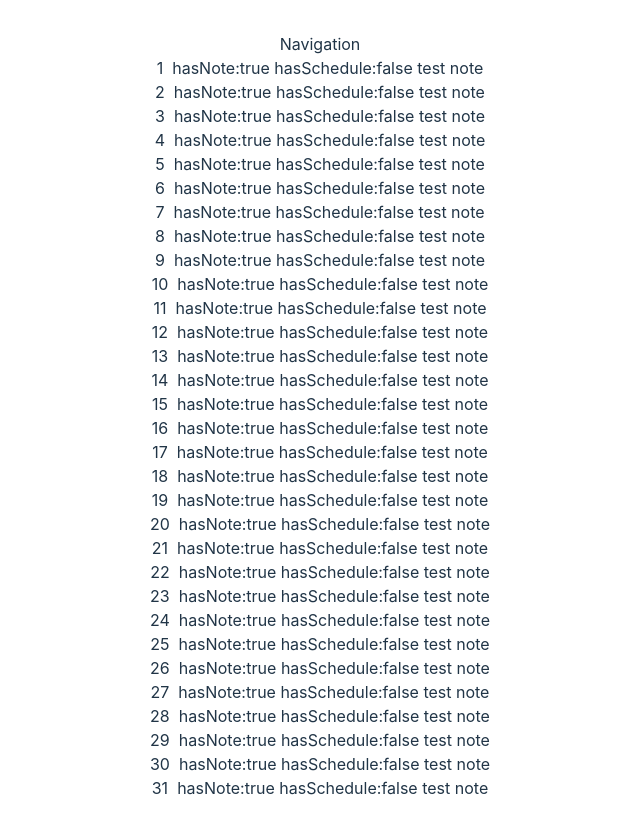
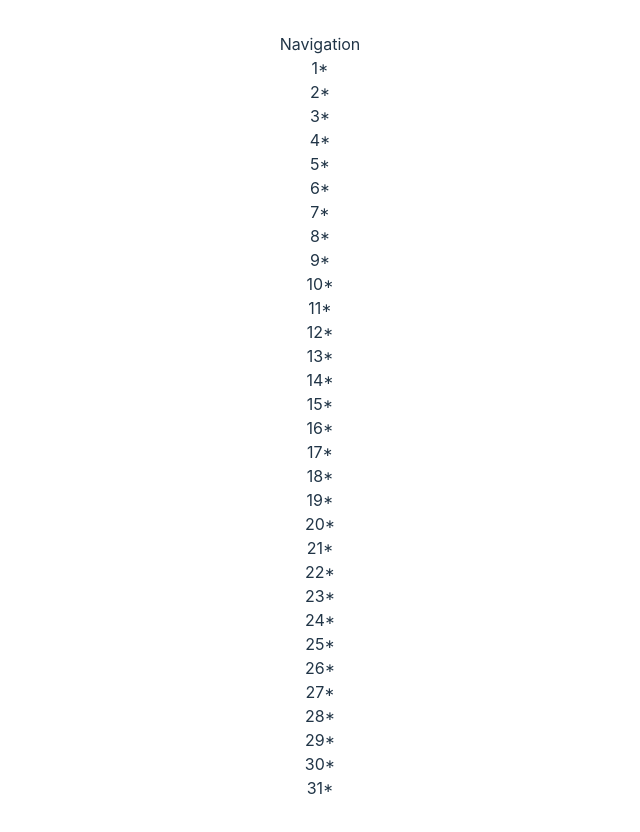
Before and after one commit to ELAGCode/Calendeer, a React (Vite) app: page / in a window 1280 px wide. Shown: the whole page, without its empty margins (320-960 px from the left). Built offline with nearby package versions, Linux system fonts and the light colour scheme.

Commit message:
Refactored calendar typings. added mock data. created edit modal logic. added more states.

```diff
--- a/src/components/Calendar.tsx
+++ b/src/components/Calendar.tsx
@@ -1,19 +1,23 @@
 import { FC, useEffect, useState } from "react";
+import EditCellModal from "./EditCellModal";
+import { mockData } from "./mockData";
 
 export type calendarType = {
-  props: string | any;
+  calendarData: calendarCellType[] | any[];
 };
 
-export type calendarCell = {
-  dayNumber: number;
+export type calendarCellType = {
+  day: number,
+  month: number,
+  year: number,
   hasSchedule: boolean;
   hasNote: boolean;
   note: {
-      text: string;
+    text: string;
   };
   schedule: {
-      date: string;
-      details: {};
+    date: string;
+    details: {};
   };
 };
 
@@ -24,8 +28,23 @@ export type calendarCellObjectType = {
 const daysInMonth = (year: number, month: number) =>
   new Date(year, month, 0).getDate();
 
-const Calendar: FC<calendarType> = ({ }) => {
+const month = new Date().getMonth();
+const year = new Date().getFullYear();
 
+const Calendar: FC<calendarType> = ({ calendarData }) => {
+
+  const [modalOpen, setModalOpen] = useState<boolean>(false);
+  const [calendarIndex, setCalendarIndex] = useState<number | undefined>();
+  const [currentMonthDays, setCurrentMonthDays] = useState<number>();
+
+  useEffect(() => {
+    setCurrentMonthDays(daysInMonth(year, month));
+  }, [month, year]);
+
+  const handleCalendarCellClick = (e: any, index: number) => {
+    setModalOpen(true);
+    setCalendarIndex(index);
+  };
 
   const CalendarCellComponentFactory: FC<calendarCellObjectType> = ({
     currentMonthDays,
@@ -34,10 +53,12 @@ const Calendar: FC<calendarType> = ({ }) => {
       // create cells of empty objects
       const calendarCellObjects = Array(currentMonthDays).fill({});
       const calendarCellObjectsFilled = calendarCellObjects.map(
-        (_cell, idx, _calendarCells) => {
+        (_cell, idx) => {
           return {
             //0 based index -> calendar based index (1 based)
-            dayNumber: idx + 1,
+            day: idx + 1,
+            month: 8,
+            year: 2024,
             hasSchedule: false,
             hasNote: true,
             note: { text: "test note" },
@@ -49,13 +70,15 @@ const Calendar: FC<calendarType> = ({ }) => {
 
       return (
         <div>
-          {calendarCellObjectsFilled.map((cell: calendarCell, index) => {
+          {calendarCellObjectsFilled.map((cell: calendarCellType, index) => {
             return (
-              <div onClick={(e) => handleCalendarCellClick(e, index) } key={index}>
-                {cell.dayNumber} &nbsp;
-                {cell.hasNote ? "hasNote:true " : "hasNote:false "}
-                {cell.hasSchedule ? "hasSchedule:true " : "hasSchedule:false "}
-                {cell?.note?.text}
+              <div
+                onClick={(e) => handleCalendarCellClick(e, index)}
+                key={index}>
+                {/* {cell?.hasNote ? "hasNote:true " : "hasNote:false "}
+                {cell?.hasSchedule ? "hasSchedule:true " : "hasSchedule:false "}
+                {cell?.note?.text} */}
+                {cell?.day}{cell.hasNote ? "*" : ""}
               </div>
             );
           })}
@@ -64,21 +87,16 @@ const Calendar: FC<calendarType> = ({ }) => {
     } else return <></>;
   };
 
-  const handleCalendarCellClick = (e: any, index: number) => {
-    console.log(index)
-  }
 
-  const [currentMonthDays, setCurrentMonthDays] = useState<number>();
-
-  useEffect(() => {
-    const month = new Date().getMonth();
-    const year = new Date().getFullYear();
-    setCurrentMonthDays(daysInMonth(year, month));
-  }, []);
 
   return (
     <div>
       <CalendarCellComponentFactory currentMonthDays={currentMonthDays} />
+      {modalOpen ? (
+        <EditCellModal setModalOpen={setModalOpen} cellData={mockData[1]} />
+      ) : (
+        <></>
+      )}
     </div>
   );
 };
--- a/src/components/Dashboard.tsx
+++ b/src/components/Dashboard.tsx
@@ -3,13 +3,12 @@ import Calendar from './Calendar';
 
 type dashboardType = any |
 {
-    props : string | any
 };
 
 
 const Dashboard: React.FC<dashboardType> = () => {
   return (
-    <Calendar/>
+    <Calendar calendarData={[]}/>
   )
 }
 
--- a/src/components/EditCellModal.tsx
+++ b/src/components/EditCellModal.tsx
@@ -1,8 +1,20 @@
-import {FC} from 'react'
+import {Dispatch, FC, SetStateAction} from 'react'
+import { calendarCellType } from './Calendar';
 
-const EditCellModal: FC<{}> = () => {
+export type editCellType = {
+  cellData: undefined | calendarCellType,
+  setModalOpen: Dispatch<SetStateAction<boolean>>
+};
+
+const EditCellModal: FC<editCellType> = ({cellData, setModalOpen}) => {
   return (
-    <div></div>
+    <>
+    <span> {cellData?.day} </span>
+    <span> {cellData?.month} </span>
+    <span> {cellData?.year} </span>
+    <span> {cellData?.note.text} </span>
+    <span onClick={() => setModalOpen(false)}> [Close]</span>
+    </>
   )
 }
 
--- /dev/null
+++ b/src/components/mockData.ts
@@ -0,0 +1,102 @@
+import { calendarCellType } from "./Calendar";
+
+export const mockData: calendarCellType[] = [
+  {
+    hasNote: false,
+    hasSchedule: false,
+    note: {
+      text: "",
+    },
+    schedule: {
+      date: "",
+      details: "",
+    },
+    day: 28,
+    month: 8,
+    year: 2023,
+  },
+  {
+    hasNote: true,
+    hasSchedule: true,
+    note: {
+      text: "Hello, this is a note.",
+    },
+    schedule: {
+      date: new Date().toDateString(),
+      details: "N/A",
+    },
+    day: 25,
+    month: 8,
+    year: 2022,
+  },
+  {
+    hasNote: true,
+    hasSchedule: true,
+    note: {
+      text: "Hello, this is a note.",
+    },
+    schedule: {
+      date: new Date().toDateString(),
+      details: "N/A",
+    },
+    day: 25,
+    month: 8,
+    year: 2021,
+  },
+  {
+    hasNote: true,
+    hasSchedule: true,
+    note: {
+      text: "Hello, this is a note.",
+    },
+    schedule: {
+      date: new Date().toDateString(),
+      details: "N/A",
+    },
+    day: 25,
+    month: 8,
+    year: 2020,
+  },
+  {
+    hasNote: true,
+    hasSchedule: true,
+    note: {
+      text: "Hello, this is a note.",
+    },
+    schedule: {
+      date: new Date().toDateString(),
+      details: "N/A",
+    },
+    day: 25,
+    month: 8,
+    year: 2021,
+  },
+  {
+    hasNote: true,
+    hasSchedule: true,
+    note: {
+      text: "Hello, this is a note.",
+    },
+    schedule: {
+      date: new Date().toDateString(),
+      details: "N/A",
+    },
+    day: 25,
+    month: 8,
+    year: 2026,
+  },
+  {
+    hasNote: true,
+    hasSchedule: true,
+    note: {
+      text: "Hello, this is a note.",
+    },
+    schedule: {
+      date: new Date().toDateString(),
+      details: "N/A",
+    },
+    day: 25,
+    month: 8,
+    year: 2028,
+  },
+];
```
